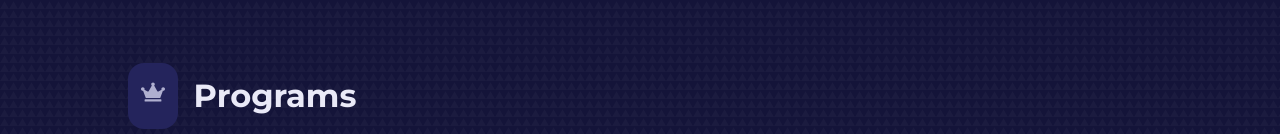
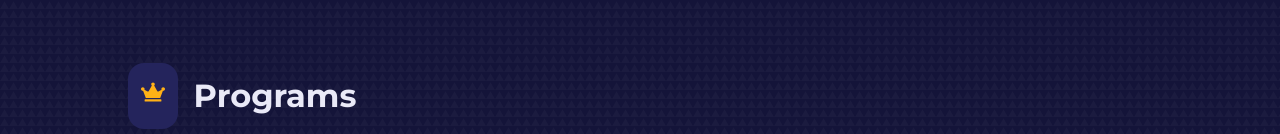
Before and after one commit to Josh-Erik1/gym-website, a React (Vite) app in the folder gym-website/: page / in a window 1280 px wide. Shown: the part 666-800 px from the top of the page. Built offline with nearby package versions, Linux system fonts and the light colour scheme.

Commit message:
Modifications

```diff
--- a/gym-website/src/data.jsx
+++ b/gym-website/src/data.jsx
@@ -147,7 +147,7 @@ export const testimonials = [
     quote:
       "Quaerat hic praesentium consequuntur molestias repellat ad quo tenetur vitae rem, labore quisquam? Atque, assumenda rerum odit harum quaerat hic praesentium quisquam quae, enim iste ipsam id repellat.",
     job: "University Lecturer",
-    avatar: ' "../images/avatar3.jpg"',
+    avatar: " ../images/avatar3.jpg",
   },
   {
     id: 4,
--- a/gym-website/src/index.css
+++ b/gym-website/src/index.css
@@ -118,7 +118,7 @@ section {
   background: var(--color-gray-500);
   padding: 0.8rem;
   border-radius: 1rem;
-  color: var(--color-seondary);
+  color: var(--color-secondary);
   font-size: 1.5rem;
 }
 
@@ -217,7 +217,6 @@ section {
   background: var(--color-gray-500);
   padding: 2rem;
   border-radius: 1rem;
-  cursor: pointer;
 }
 
 .faq div {
@@ -231,6 +230,7 @@ section {
   background: transparent;
   color: var(--color-gray-100);
   font-size: 1.5rem;
+  cursor: pointer;
 }
 
 .faq p {
```
